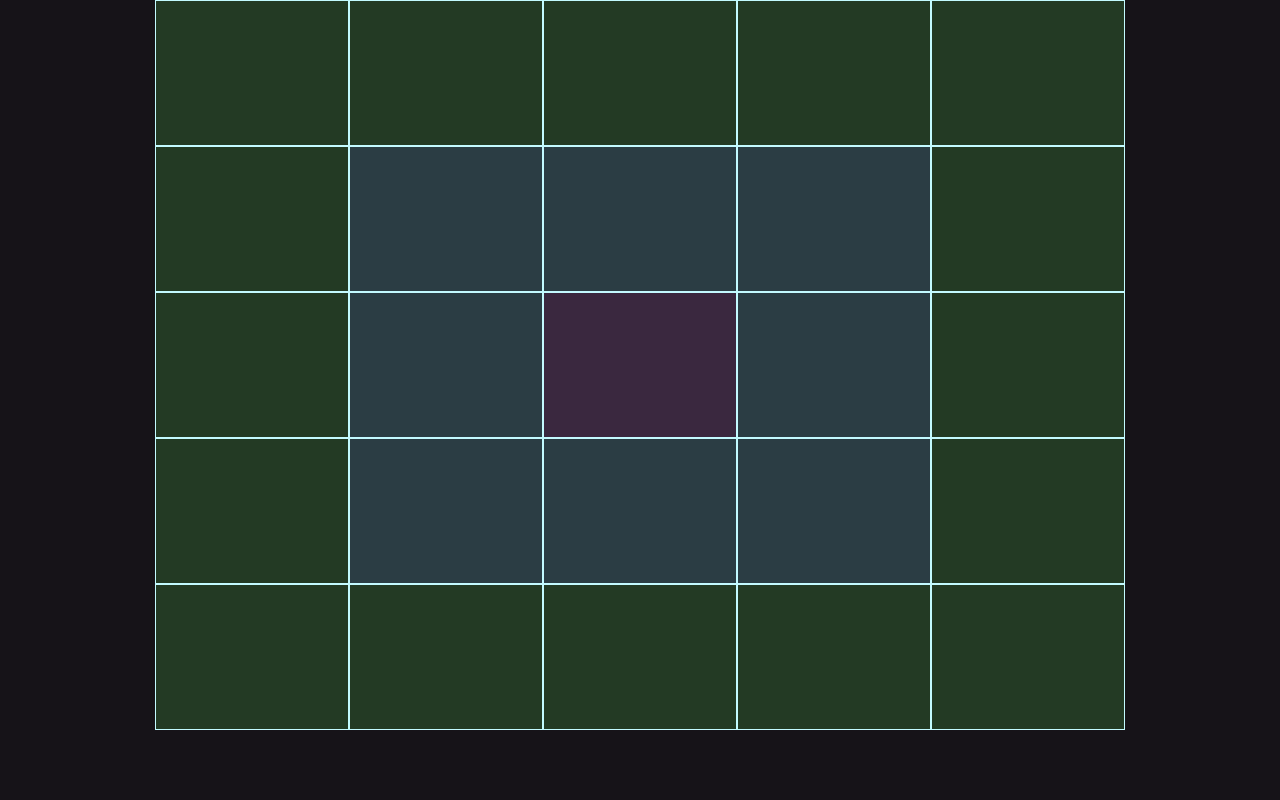
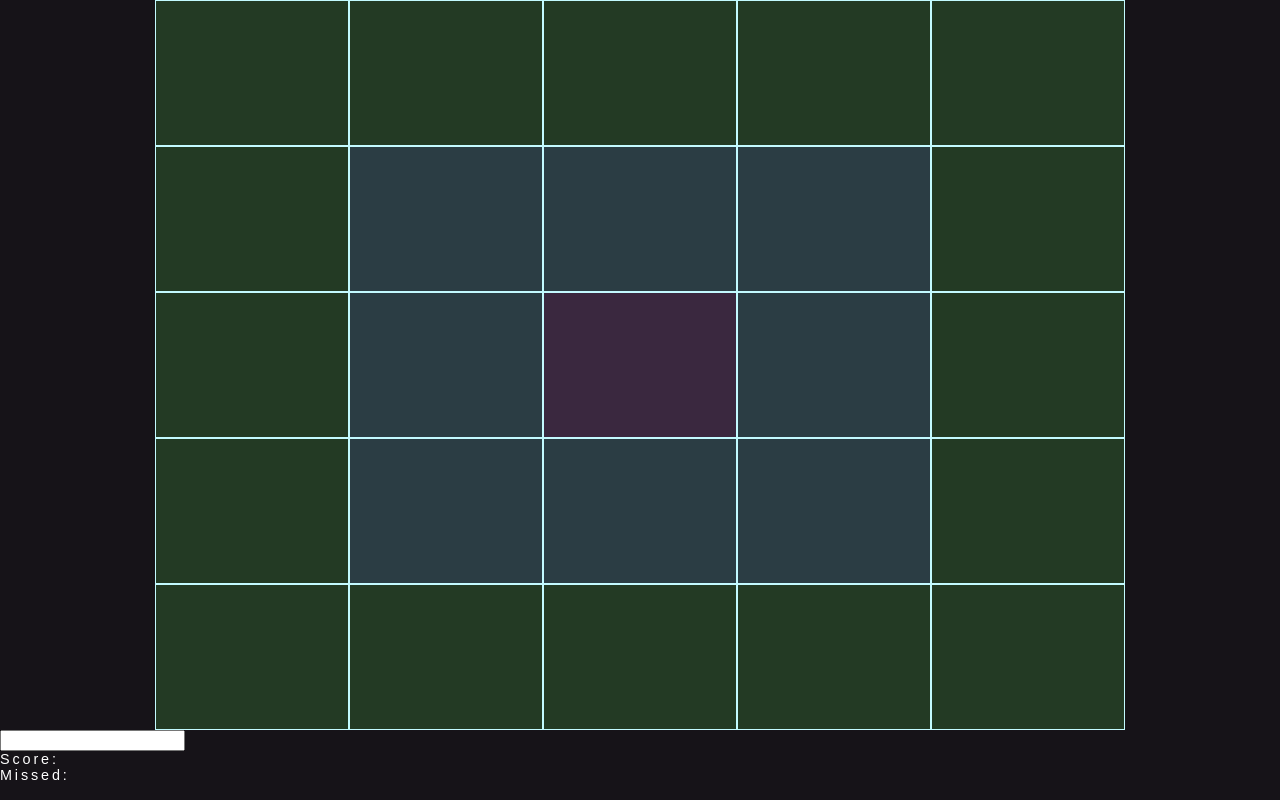
Before and after one commit to mrk-lwrnc/typing-grid, a plain HTML site: page index.html in a window 1280 px wide. Drawn offline with Linux system fonts and the light colour scheme.

Commit message:
added input contents

```diff
--- a/index.html
+++ b/index.html
@@ -44,6 +44,19 @@
             <div class="tile outer-tile"></div>
         </div>
     </div>
+    <div class="input-container">
+        <input type="text" class="input">
+        <div class="stats-container">
+            <div class="score">
+                <div class="score-label">Score: </div>
+                <div class="score-value"></div>
+            </div>
+            <div class="missed">
+                <div class="missed-label">Missed: </div>
+                <div class="missed-value"></div>
+            </div>
+        </div>
+    </div>
     <script src="./scripts/index.js"></script>
 </body>
 </html>
```
